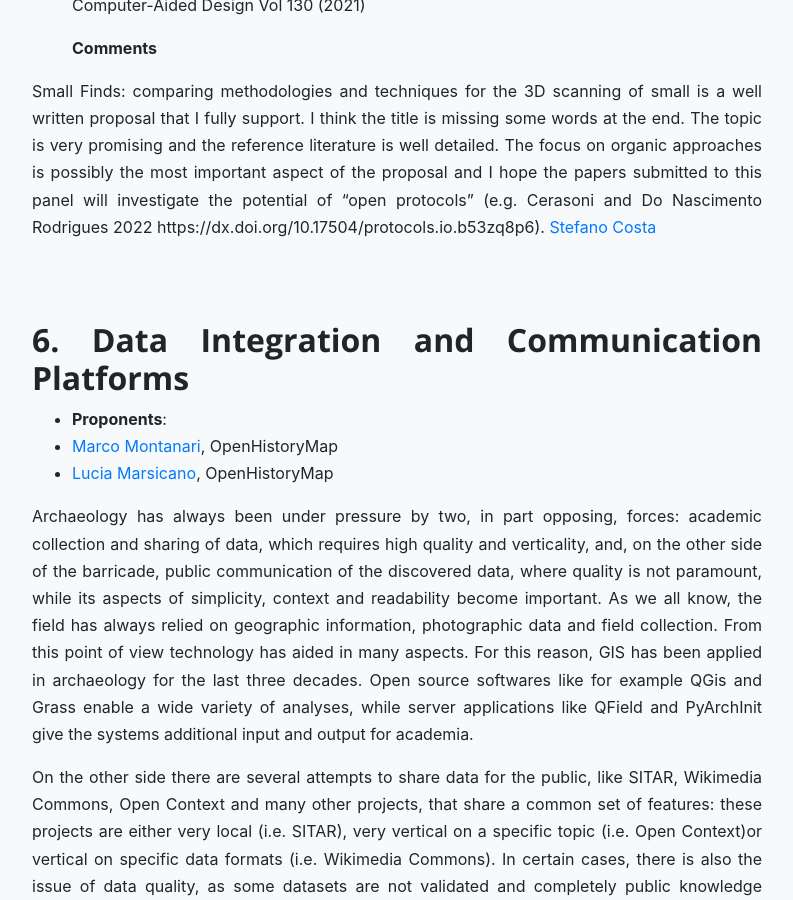
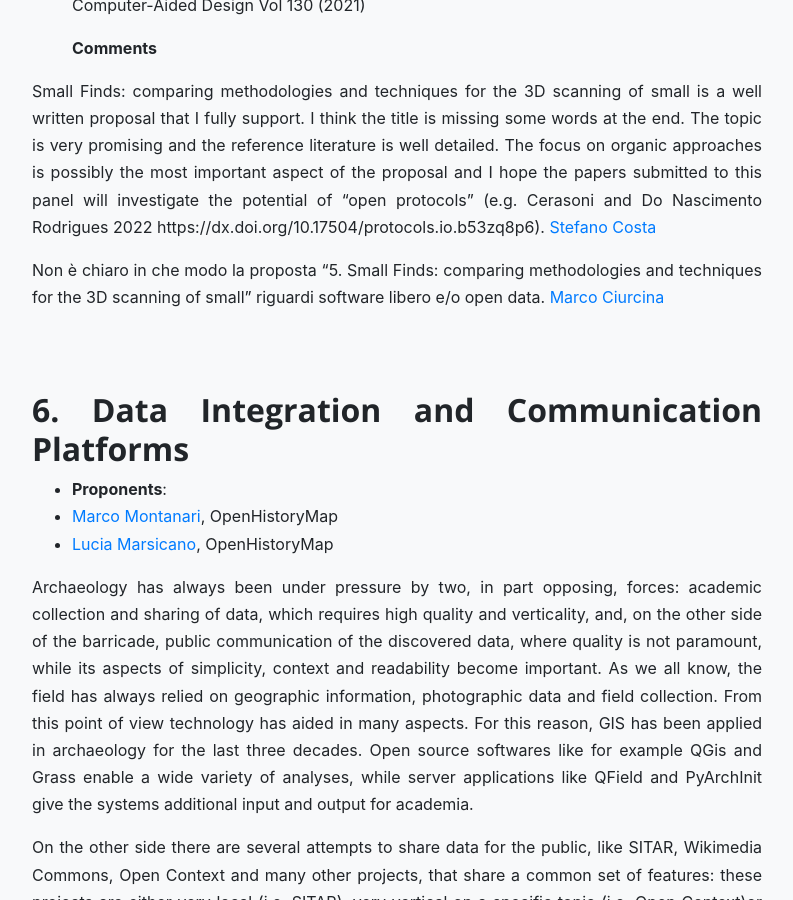
Before and after one commit to archeofoss/archeofoss, a Jekyll site: the page built from 2023/panel-proposals.md, in a window 1280 px wide and 900 px high, scrolled down 8287 px. Shown: the whole window, without its empty margins (243-1036 px from the left). Built offline with Jekyll 4.4.1, drawn with Linux system fonts in a browser that asks for light colours; nearby versions of some CDN libraries.

Commit message:
Update panel-proposals.md
comments Ciurcina

```diff
--- a/2023/panel-proposals.md
+++ b/2023/panel-proposals.md
@@ -141,6 +141,8 @@ We welcome presentations dealing with the 3D scanning of small objects, especial
 Small Finds: comparing methodologies and techniques for the 3D scanning of small is a well written proposal that I fully support. I think the title is missing some words at the end. The topic is very promising and the reference literature is well detailed. The focus on organic approaches is possibly the most important aspect of the proposal and I hope the papers submitted to this panel will investigate the potential of "open protocols" (e.g. Cerasoni and Do Nascimento Rodrigues 2022 https://dx.doi.org/10.17504/protocols.io.b53zq8p6).
 [Stefano Costa](mailto:stefano.costa@cultura.gov.it)
 
+Non è chiaro in che modo la proposta "5. Small Finds: comparing methodologies and techniques for the 3D scanning of small" riguardi software libero e/o open data. [Marco Ciurcina](mailto:ciurcina@studiolegale.it)
+
 ## 6.   Data Integration and Communication Platforms
 
 - **Proponents**:
```
